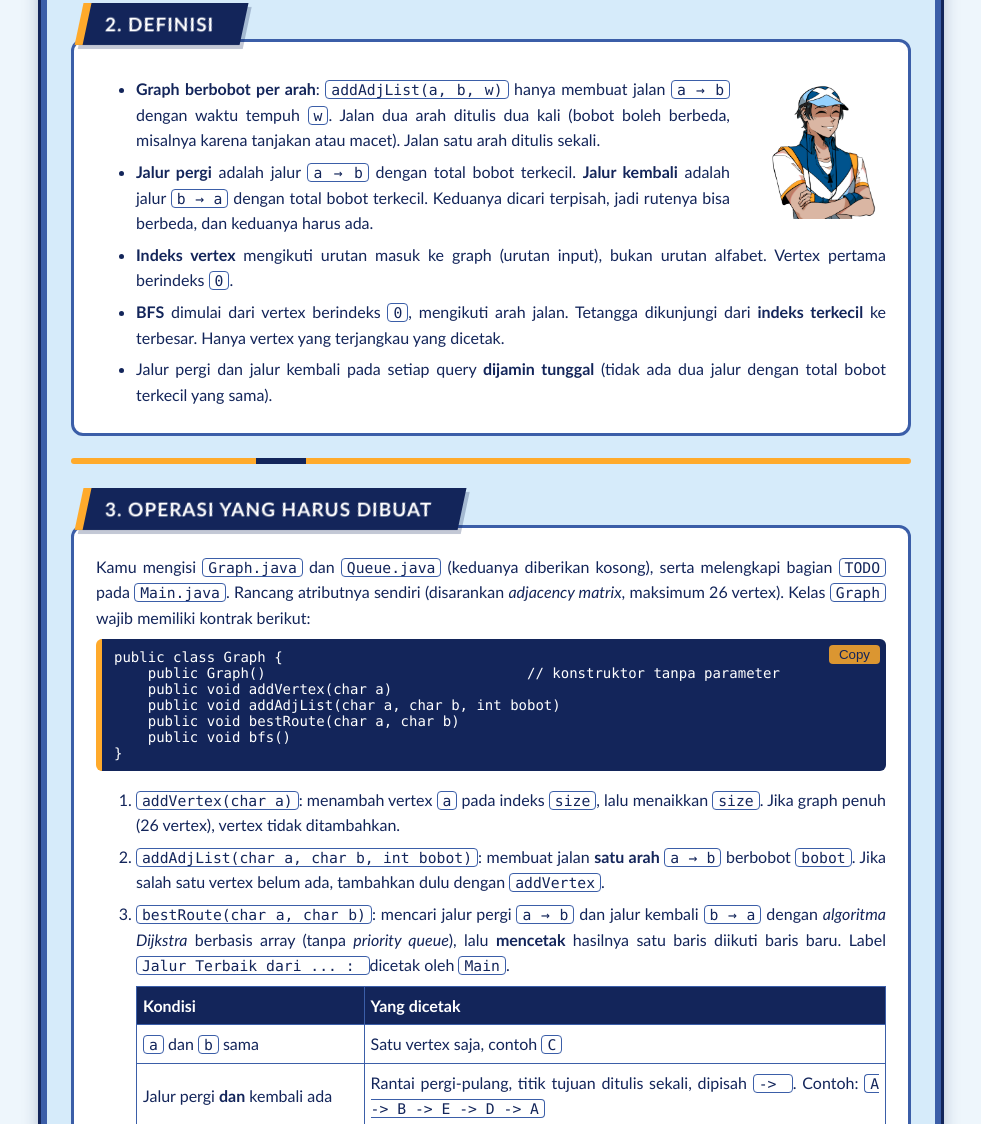
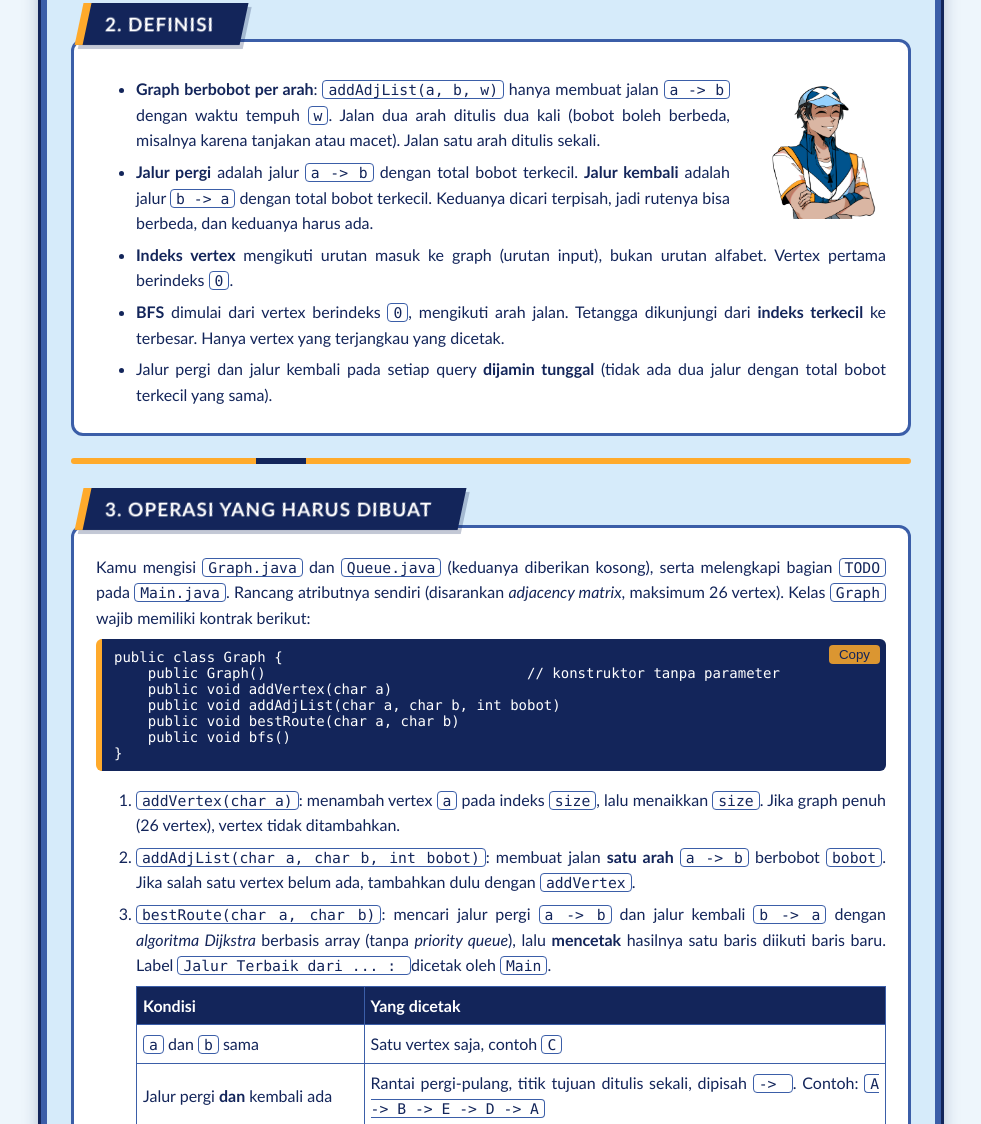
Before and after one commit to Hanzuro/soal-uap-asd-ti-a, a plain HTML site: page Soal.html in a window 1280 px wide. Shown: the part 1411-2535 px from the top of the page, without its empty margins (149-1130 px from the left). Drawn offline with Linux system fonts and the light colour scheme.

Commit message:
Fix arrow notation in delivery route descriptions in Soal.html

```diff
--- a/Soal.html
+++ b/Soal.html
@@ -55,7 +55,7 @@
             arah (proyek galian mangkrak, jalur tikus, dan sebagainya), sehingga
             setiap jalan dicatat <strong>per arah</strong>. Kurir harus pulang
             lagi, jadi yang dicari adalah rute
-            <strong>titik pengantaran → tujuan → titik pengantaran</strong>,
+            <strong>titik pengantaran -&gt; tujuan -&gt; titik pengantaran</strong>,
             dengan jalur pergi dan jalur kembali dihitung sendiri-sendiri.
           </p>
           <p>
@@ -89,15 +89,15 @@
             <li>
               <strong>Graph berbobot per arah</strong>:
               <code>addAdjList(a, b, w)</code> hanya membuat jalan
-              <code>a → b</code> dengan waktu tempuh <code>w</code>. Jalan dua
+              <code>a -&gt; b</code> dengan waktu tempuh <code>w</code>. Jalan dua
               arah ditulis dua kali (bobot boleh berbeda, misalnya karena
               tanjakan atau macet). Jalan satu arah ditulis sekali.
             </li>
             <li>
               <strong>Jalur pergi</strong> adalah jalur
-              <code>a → b</code> dengan total bobot terkecil.
+              <code>a -&gt; b</code> dengan total bobot terkecil.
               <strong>Jalur kembali</strong> adalah jalur
-              <code>b → a</code> dengan total bobot terkecil. Keduanya dicari
+              <code>b -&gt; a</code> dengan total bobot terkecil. Keduanya dicari
               terpisah, jadi rutenya bisa berbeda, dan keduanya harus ada.
             </li>
             <li>
@@ -148,13 +148,13 @@ public class Graph {
             </li>
             <li>
               <code>addAdjList(char a, char b, int bobot)</code>: membuat jalan
-              <strong>satu arah</strong> <code>a → b</code> berbobot
+              <strong>satu arah</strong> <code>a -&gt; b</code> berbobot
               <code>bobot</code>. Jika salah satu vertex belum ada, tambahkan
               dulu dengan <code>addVertex</code>.
             </li>
             <li>
               <code>bestRoute(char a, char b)</code>: mencari jalur pergi
-              <code>a → b</code> dan jalur kembali <code>b → a</code> dengan
+              <code>a -&gt; b</code> dan jalur kembali <code>b -&gt; a</code> dengan
               <em>algoritma Dijkstra</em> berbasis array (tanpa
               <em>priority queue</em>), lalu <strong>mencetak</strong> hasilnya
               satu baris diikuti baris baru. Label
```
